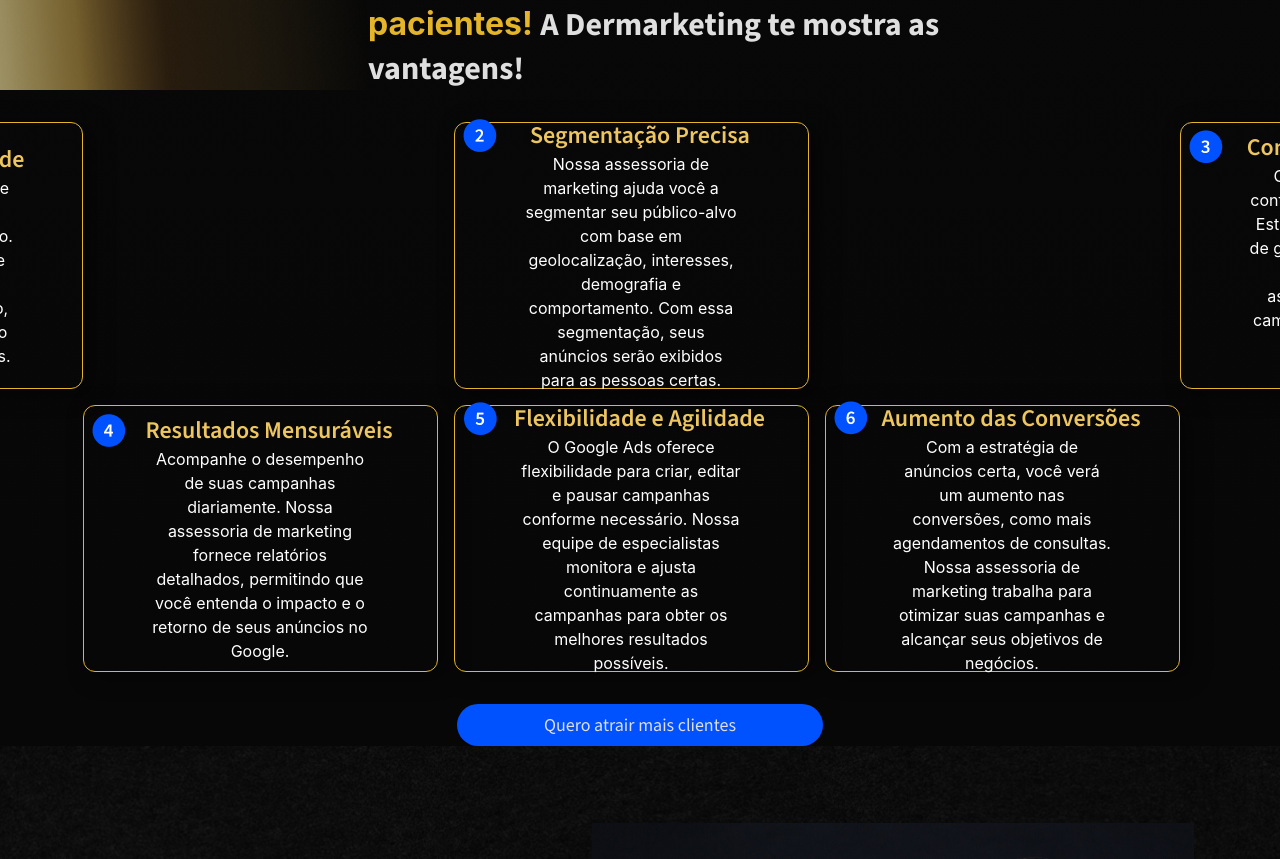
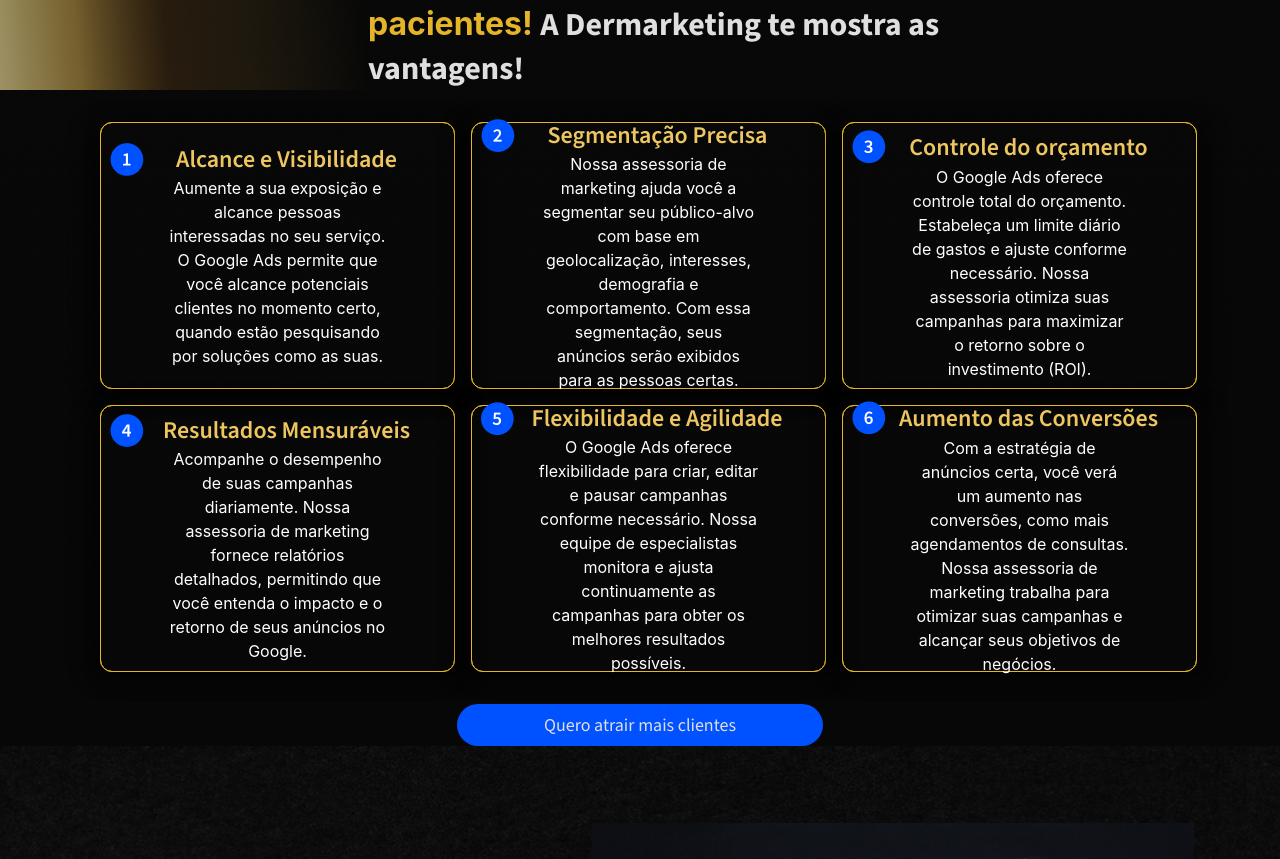
Before and after one commit to EvertonSouzaFerreira/Dermarketing, a React (Create React App) app: page / in a window 1280 px wide. Shown: the part 7285-8144 px from the top of the page. Built offline with nearby package versions, Linux system fonts and the light colour scheme.

Commit message:
addAnimation

```diff
--- a/src/App.js
+++ b/src/App.js
@@ -15,6 +15,7 @@
 import VamosComecar from "./components/vamosComecar/VamosComecar";
 import Footer from "./components/footer/Footer";
 import Depoimentos from "./components/depoimentos/Depoimentos";
+import Carta from "./components/carta/Carta";
 
 const GlobalStyle = createGlobalStyle`
   *{
@@ -51,6 +52,8 @@
       <DermarVantagens />
       <VamosComecar />
       <Footer />
+
+      {/* <Carta /> */}
     </>
   );
 }
--- a/src/components/DermarVantagens/DermarVantagens.jsx
+++ b/src/components/DermarVantagens/DermarVantagens.jsx
@@ -14,10 +14,31 @@
 import numeroAzul4 from '../../images/numeroAzul4.png'
 import numeroAzul5 from '../../images/numeroAzul5.png'
 import numeroAzul6 from '../../images/numeroAzul6.png'
+import Carta from '../carta/Carta';
 
 
 
 function DermarVantagens() {
+
+    const [width, setWidth] = useState(false)
+
+  const handleResize = () => {
+    const width = window.innerWidth;
+    if (width <= 920) {
+      setWidth(true)
+    } else {
+      setWidth(false)
+    }
+  }
+
+
+
+  useEffect(() => {
+    handleResize(); // Executa a função quando o componente é montado
+    window.addEventListener('resize', handleResize); // Adiciona um listener para redimensionamento
+    return () => window.removeEventListener('resize', handleResize); // Remove o listener quando o componente é desmontado
+  }, []);
+
 
     const caroussel = useRef()
     const [widthScroll, setWidthScroll] = useState(0)
@@ -39,6 +60,17 @@
         }
     }, [inView]);
 
+    const cards = [
+        { id: 1, title: "Alcance e Visibilidade", text: 'Aumente a sua exposição e alcance pessoas interessadas no seu serviço. O Google Ads permite que você alcance potenciais clientes no momento certo, quando estão pesquisando por soluções como as suas.', delay: 0, imagem: numeroAzul1 },
+        { id: 2, title: "Segmentação Precisa", text: 'Nossa assessoria de marketing ajuda você a segmentar seu público-alvo com base em geolocalização, interesses, demografia e comportamento. Com essa segmentação, seus anúncios serão exibidos para as pessoas certas.', delay: 0.2, imagem: numeroAzul2 },
+        { id: 3, title: "Controle do orçamento", text: 'O Google Ads oferece controle total do orçamento. Estabeleça um limite diário de gastos e ajuste conforme necessário. Nossa assessoria otimiza suas campanhas para maximizar o retorno sobre o investimento (ROI).', delay: 0.4, imagem: numeroAzul3 },
+        { id: 4, title: "Resultados Mensuráveis", text: 'Acompanhe o desempenho de suas campanhas diariamente. Nossa assessoria de marketing fornece relatórios detalhados, permitindo que você entenda o impacto e o retorno de seus anúncios no Google.', delay: 0.6, imagem: numeroAzul4 },
+        { id: 5, title: "Flexibilidade e Agilidade", text: "O Google Ads oferece flexibilidade para criar, editar e pausar campanhas conforme necessário. Nossa equipe de especialistas monitora e ajusta continuamente as campanhas para obter os melhores resultados possíveis."
+        , delay: 0.8, imagem: numeroAzul5 },
+        { id: 6, title: "Aumento das Conversões", text: 'Com a estratégia de anúncios certa, você verá um aumento nas conversões, como mais agendamentos de consultas. Nossa assessoria de marketing trabalha para otimizar suas campanhas e alcançar seus objetivos de negócios.', delay: 0.8, imagem: numeroAzul6 },
+      ];
+
+
   return (
     <ContainerDermaVantagens id='Derma'>
         <div className='fundoTitulo'>
@@ -53,7 +85,19 @@
                 drag='x'
                 dragConstraints={{right:0, left: -widthScroll}}
                 >
-                <Card ref={ref} isInView={isInView} className='card1' >
+                {!width ?<Carta/>:
+                cards.map((card) => {
+                    return(
+                    <Card ref={ref} isInView={isInView}>
+                        <div>
+                            <img src={card.imagem} alt="" />
+                            <h2>{card.title}</h2>
+                        </div>
+                        <p>{card.text}</p>
+                    </Card>)
+                })}
+
+                {/* <Card ref={ref} isInView={isInView} className='card1' >
                         <div><img src={numeroAzul1} alt="numero1" />
                         <h2>Alcance e Visibilidade
                         </h2></div>
@@ -61,8 +105,8 @@
                         <p>Aumente a sua exposição e alcance pessoas interessadas no seu serviço. O Google Ads permite que você alcance potenciais clientes no momento certo, quando estão pesquisando por soluções como as suas.
                         </p>
 
-                    </Card>
-                    <Card>
+                    </Card> */}
+                    {/* <Card>
                         <div>
                         <img src={numeroAzul2} alt="numero2" />
                         <h2>Segmentação Precisa
@@ -117,7 +161,7 @@
                         <p>Com a estratégia de anúncios certa, você verá um aumento nas conversões, como mais agendamentos de consultas. Nossa assessoria de marketing trabalha para otimizar suas campanhas e alcançar seus objetivos de negócios.
                         </p>
 
-                    </Card>
+                    </Card> */}
                 </motion.div>
             </motion.div>
             </div>
--- a/src/components/cards/Cards.jsx
+++ b/src/components/cards/Cards.jsx
@@ -25,7 +25,7 @@
 
 
   return (
-    <ContainerCards id='servicos'>
+    <ContainerCards id='servicos' ref={ref}>
 
 
         <div className='containerPergunta'>
@@ -33,7 +33,7 @@
             sua empresa</span>? </h3>
         </div>
         <div className='cards'>
-        <Card ref={ref} isInView={isInView} className='card1' >
+        <Card  isInView={isInView} className='card1' >
             <h2>Alcance posições no google
                 e fique acima da concorrência
             </h2>
@@ -55,7 +55,7 @@
             </p>
             <img src={destaque} alt="" />
         </Card>
-        <Card ref={ref} isInView={isInView} className='card2'>
+        <Card isInView={isInView} className='card2'>
             <h2>Atraia ainda mais<br/>
                 pacientes particulares
             </h2>
--- a/src/components/cards/CardsStyled.jsx
+++ b/src/components/cards/CardsStyled.jsx
@@ -147,7 +147,6 @@
   /* Sombra */
   box-shadow: 8px 4px 21px rgba(0, 0, 0, 0.5);
   border-radius: 12px;
-
   animation: ${({ isInView }) =>isInView ? css `${moveFromLeft} 0.7s ease-in` : "none"};
   @media (max-width: 920px){
        animation: none;
--- /dev/null
+++ b/src/components/carta/Carta.jsx
@@ -0,0 +1,75 @@
+import React, {useState, useEffect} from 'react'
+
+import { useInView } from 'react-intersection-observer';
+
+//styled
+
+import { ContainerCarta } from './CartaStyled'
+import {Card} from '../DermarVantagens/DermarVantagensStyled'
+
+//imagem
+import numeroAzul1 from '../../images/numeroAzul1.png'
+import numeroAzul2 from '../../images/numeroAzul2.png'
+import numeroAzul3 from '../../images/numeroAzul3.png'
+import numeroAzul4 from '../../images/numeroAzul4.png'
+import numeroAzul5 from '../../images/numeroAzul5.png'
+import numeroAzul6 from '../../images/numeroAzul6.png'
+import logo from '../../images/SiglaLogo.png'
+
+
+function Carta() {
+
+
+    const cards = [
+        { id: 1, title: "Alcance e Visibilidade", text: 'Aumente a sua exposição e alcance pessoas interessadas no seu serviço. O Google Ads permite que você alcance potenciais clientes no momento certo, quando estão pesquisando por soluções como as suas.', delay: 0, imagem: numeroAzul1 },
+        { id: 2, title: "Segmentação Precisa", text: 'Nossa assessoria de marketing ajuda você a segmentar seu público-alvo com base em geolocalização, interesses, demografia e comportamento. Com essa segmentação, seus anúncios serão exibidos para as pessoas certas.', delay: 0.2, imagem: numeroAzul2 },
+        { id: 3, title: "Controle do orçamento", text: 'O Google Ads oferece controle total do orçamento. Estabeleça um limite diário de gastos e ajuste conforme necessário. Nossa assessoria otimiza suas campanhas para maximizar o retorno sobre o investimento (ROI).', delay: 0.4, imagem: numeroAzul3 },
+        { id: 4, title: "Resultados Mensuráveis", text: 'Acompanhe o desempenho de suas campanhas diariamente. Nossa assessoria de marketing fornece relatórios detalhados, permitindo que você entenda o impacto e o retorno de seus anúncios no Google.', delay: 0.6, imagem: numeroAzul4 },
+        { id: 5, title: "Flexibilidade e Agilidade", text: "O Google Ads oferece flexibilidade para criar, editar e pausar campanhas conforme necessário. Nossa equipe de especialistas monitora e ajusta continuamente as campanhas para obter os melhores resultados possíveis."
+        , delay: 0.8, imagem: numeroAzul5 },
+        { id: 6, title: "Aumento das Conversões", text: 'Com a estratégia de anúncios certa, você verá um aumento nas conversões, como mais agendamentos de consultas. Nossa assessoria de marketing trabalha para otimizar suas campanhas e alcançar seus objetivos de negócios.', delay: 0.8, imagem: numeroAzul6 },
+      ];
+
+    const [isInView, setIsInView] = useState(false);
+    const { ref, inView } = useInView({
+        threshold: 0,
+    });
+
+    useEffect(() => {
+        if (inView) {
+        setIsInView(true);
+        }
+    }, [inView]);
+
+  return (
+
+
+    <ContainerCarta ref={ref} isInView={isInView}>
+
+    {cards.map((card) => {
+        return(
+            <Card id='carta' className='' style={{ animationDelay: `${card.delay}s` }}>
+        <div className='face' id='front'>
+        <Card >
+            <div>
+                <img src={card.imagem} alt="" />
+                <h2>{card.title}</h2>
+            </div>
+            <p>{card.text}</p>
+        </Card>
+        </div>
+        <div className='face' id='back'>
+                <img src={logo} alt="" />
+        </div>
+        </Card>
+        )
+    })}
+
+
+    </ContainerCarta>
+
+
+  )
+}
+
+export default Carta
--- /dev/null
+++ b/src/components/carta/CartaStyled.jsx
@@ -0,0 +1,76 @@
+import styled from "styled-components";
+import { keyframes, css } from 'styled-components'
+
+
+const moveFromLeft = keyframes`
+0% {
+    transform: rotateY(0deg);
+}
+100% {
+    transform: rotateY(180deg);
+}
+`;
+
+
+export const ContainerCarta = styled.div`
+        display: flex;
+        flex-wrap: wrap;
+        align-items: center;
+        justify-content: center;
+        gap: 1rem;
+        max-width: 1147px;
+
+
+#carta{
+    display: flex;
+    position: relative;
+    flex-direction: column;
+    align-items: center;
+    justify-content: center;
+    /* padding: 16px 48px; */
+
+    gap: .1px;
+    width: 355px;
+    height: 267px;
+    transform-style: preserve-3d;
+    transition: all .9s;
+    animation: ${({ isInView }) =>isInView ? css `${moveFromLeft} 1.2s ease-in forwards` : "none"};
+
+    /* :hover{
+
+        transform: rotateY(180deg);
+    } */
+
+}
+
+
+.face{
+    width: 355px;
+    height: 267px;
+    display: flex;
+    justify-content: center;
+    align-items: center;
+    color: white;
+    position: absolute;
+
+
+}
+
+#front{
+
+    transform: rotateY(180deg);
+
+}
+
+#back{
+    background: #121212;
+    backface-visibility: hidden;
+    box-shadow: 8px 4px 21px rgba(0, 0, 0, 0.5);
+  border-radius: 12px;
+}
+
+.flip{
+    transform: rotateY('180deg');
+}
+
+`
```
Also changed, not shown: src/components/vantagens/Vantagens.jsx (+4 -4 lines), src/components/vantagens/VantagensStyled.jsx (+6 -3 lines).
